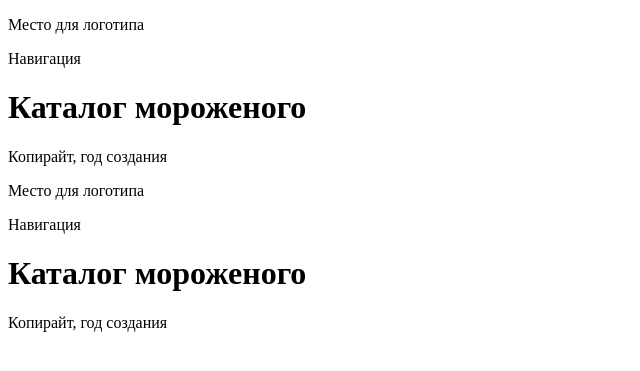
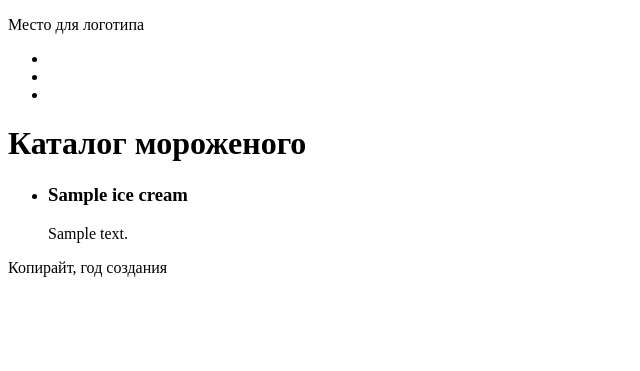
Before and after one commit to Fausen69/django, a Django app: template templates/ice_cream/list.html in a window 1280 px wide. Shown: the top 371 px of the page, without its empty margins (0-640 px from the left). Run offline with Django 4.2, Linux system fonts and the light colour scheme; the template is opened without the code that fills it: most values are stand-ins (such as "Sample title", 1, 10 or a date in 2020); parts of the project's set-up code (start-up, migrations or seed data) failed here and were passed over.

Commit message:
Add files via upload

```diff
--- /dev/null
+++ b/ice_cream/urls.py
@@ -0,0 +1,8 @@
+from django.urls import path
+
+from . import views
+
+urlpatterns = [
+    path('', views.ice_cream_list),
+    path('<int:pk>/', views.ice_cream_detail),
+]
--- a/templates/about/description.html
+++ b/templates/about/description.html
@@ -1,7 +1,7 @@
 {% extends "base.html" %}
-
-{% block title %}Анфиса для друзей. Описание проекта{% endblock %}
-
+{% block title %}
+  Анфиса для друзей. Описание проекта
+{% endblock %}
 {% block content %}
   <h1>Описание проекта</h1>
 {% endblock %}
--- a/templates/homepage/index.html
+++ b/templates/homepage/index.html
@@ -1,7 +1,7 @@
 {% extends "base.html" %}
-
-{% block title %}Анфиса для друзей. Главная{% endblock %}
-
+{% block title %}
+  Анфиса для друзей. Главная
+{% endblock %}
 {% block content %}
   <h1>Главная страница</h1>
 {% endblock %}
--- a/templates/ice_cream/list.html
+++ b/templates/ice_cream/list.html
@@ -1,26 +1,19 @@
-<!DOCTYPE html>
-<html lang="ru">
-  <head>
-    <title>Анфиса для друзей. Список мороженого</title>
-  </head>
-  <body>
-    <header>
-      <p>Место для логотипа</p>
-      <nav>Навигация</nav>
-    </header>
-    <main>
-      <h1>Каталог мороженого</h1>
-    </main>
-    <footer>
-      <p>Копирайт, год создания</p>
-    </footer>
-  </body>
-</html>
-
 {% extends "base.html" %}
-
-{% block title %}Анфиса для друзей. Список мороженого{% endblock %}
-
+{% block title %}
+  Анфиса для друзей. Список мороженого
+{% endblock %}
 {% block content %}
   <h1>Каталог мороженого</h1>
+  <ul>
+    {% for ice_cream in ice_cream_list %}
+      <li>
+        <h3>{{ ice_cream.title }}</h3>
+        <p>{{ ice_cream.description }}</p>
+        <!-- тут должна быть ссылка на ... -->
+      </li>
+      {% if not forloop.last %}
+        <hr>
+      {% endif %}
+    {% endfor %}
+  </ul>
 {% endblock %}
--- a/templates/includes/header.html
+++ b/templates/includes/header.html
@@ -1,4 +1,19 @@
 <header>
   <p>Место для логотипа</p>
-  <nav>Навигация</nav>
+  <nav>
+    <ul>
+      <li>
+        <!-- тут должна быть ссылка на главную страницу
+        Текст на ссылке: Главная -->
+      </li>
+      <li>
+        <!-- тут должна быть ссылка на страницу со списком мороженного
+        Текст на ссылке: Список мороженого -->
+      </li>
+      <li>
+        <!-- тут должна быть ссылка на страницу о проекте
+        Текст на ссылке: О проекте -->
+      </li>
+    </ul>
+  </nav>
 </header>
```
Also changed, not shown: ice_cream/views.py (+28 -2 lines), templates/ice_cream/detail.html (+5 -3 lines), ice_cream/admin.py (line endings or trailing spaces).
